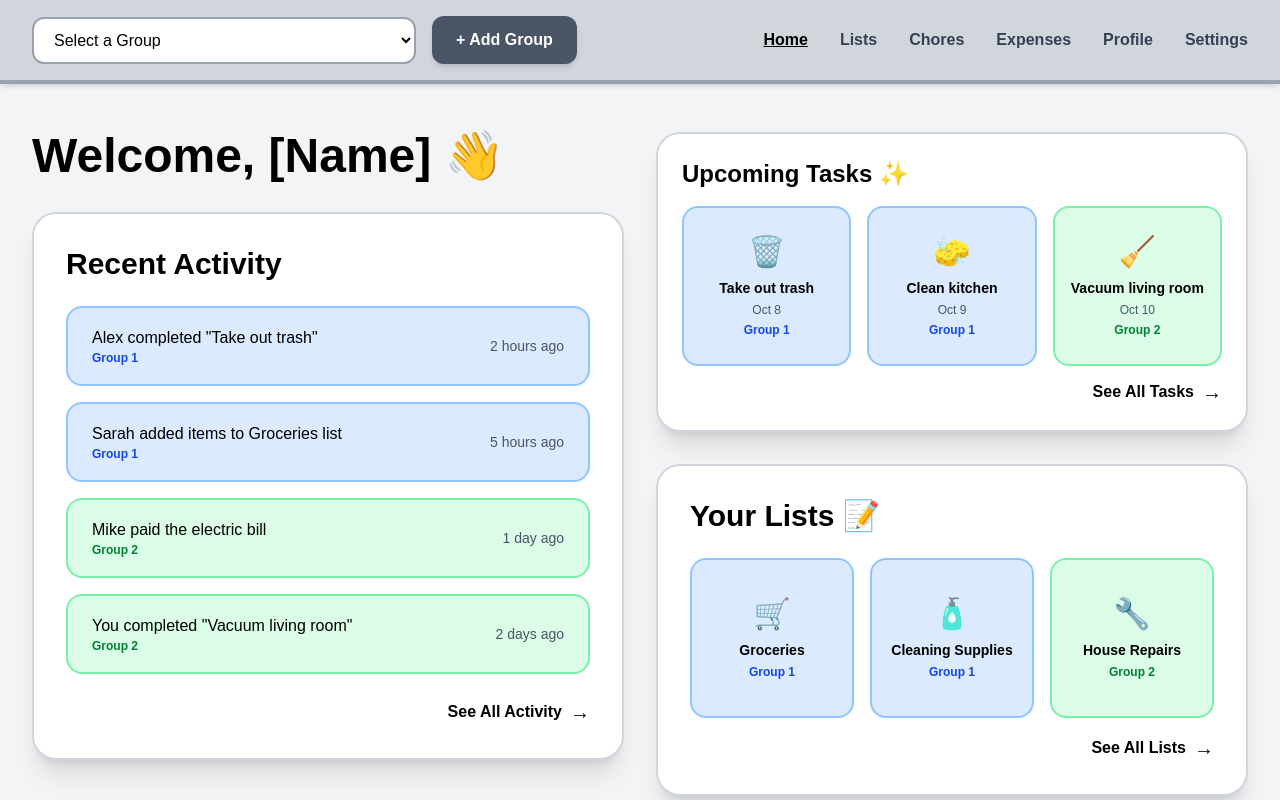
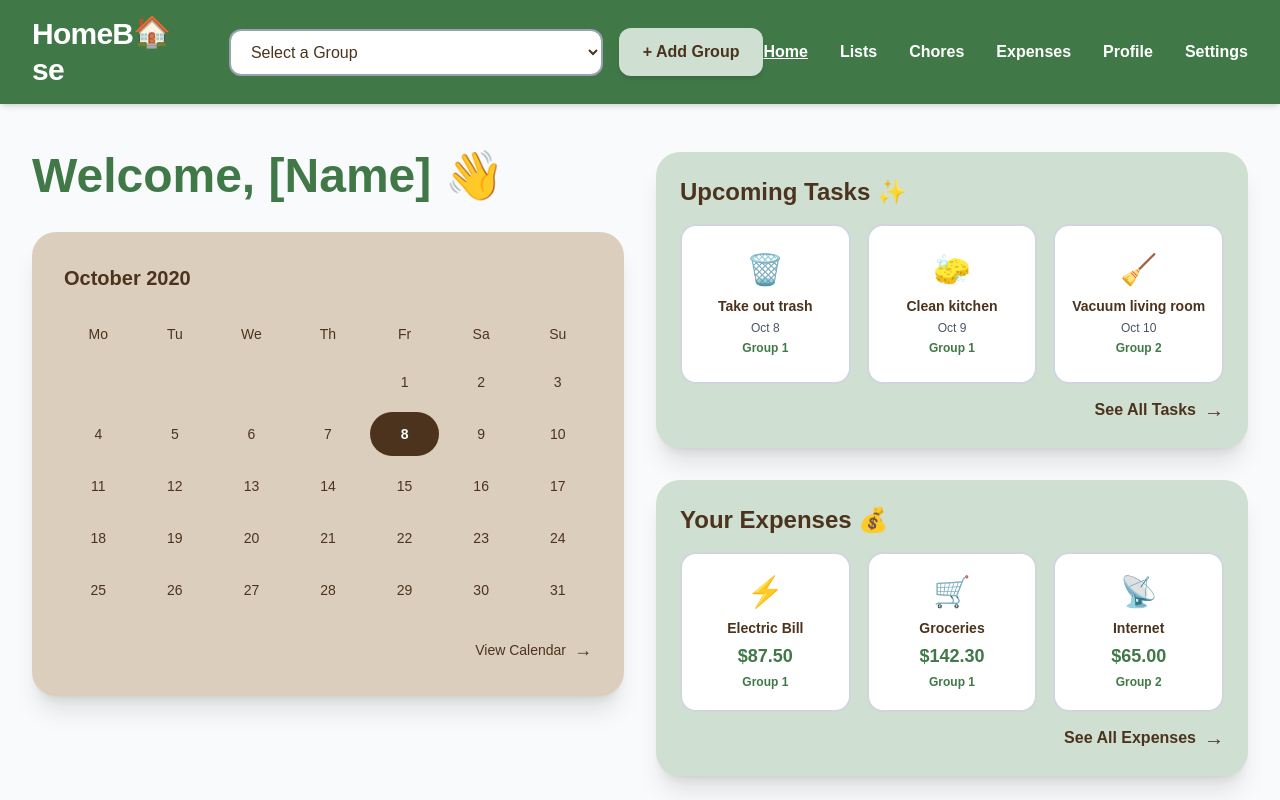
Before and after one commit to allycrowlz/fall25forgeteam3, a Next.js app in the folder frontend/: page /groups in a window 1280 px wide. Shown: the top 800 px of the page. Built offline with nearby package versions, Linux system fonts and the light colour scheme.

Commit message:
Updated colors of main pages and added placeholder calendar.

```diff
--- a/frontend/src/app/groups/page.tsx
+++ b/frontend/src/app/groups/page.tsx
@@ -1,23 +1,50 @@
+"use client";
+
 import Image from "next/image";
 import Link from "next/link";
+import { useState } from 'react';
 
 export default function Home() {
+  const [selectedDate, setSelectedDate] = useState(8);
+
+  // Generate calendar days for October 2020
+  const getDaysInMonth = () => {
+    const days = [];
+    const firstDay = 4; // October 1, 2020 is Thursday (0 = Monday)
+
+    // Add empty cells for days before month starts
+    for (let i = 0; i < firstDay; i++) {
+      days.push(null);
+    }
+
+    // Add days of the month
+    for (let i = 1; i <= 31; i++) {
+      days.push(i);
+    }
+
+    return days;
+  };
+
   return (
-    <div className="min-h-screen bg-gray-100 text-black">
+    <div className="min-h-screen bg-gray-50">
       {/* Header Navigation */}
-      <header className="bg-gray-300 shadow-md px-8 py-4 border-b-4 border-gray-400">
+      <header className="shadow-md px-8 py-4" style={{ backgroundColor: '#407947' }}>
         <div className="flex items-center justify-between max-w-7xl mx-auto">
-          {/* Left side - Dropdown and Add Button */}
+          {/* Left side - Logo, Dropdown and Add Button */}
           <div className="flex items-center gap-4">
-            <select className="w-96 px-4 py-3 bg-white border-2 border-gray-400 rounded-xl text-base font-medium focus:outline-none focus:ring-2 focus:ring-gray-500 focus:border-gray-500 transition-all">
+            <span className="text-3xl font-extrabold tracking-tight text-white mr-4">
+              HomeB<span className="inline-block -translate-y-0.5">🏠</span>se
+            </span>
+            <select className="w-96 px-4 py-3 bg-white border-2 border-gray-400 rounded-xl text-base font-medium focus:outline-none focus:ring-2 focus:ring-gray-500 focus:border-gray-500 transition-all" style={{ color: '#4C331D' }}>
               <option value="">Select a Group</option>
-              <option className="bg-blue-100">Group 1</option>
-              <option className="bg-green-100">Group 2</option>
-              <option className="bg-purple-100">Group 3</option>
+              <option>Group 1</option>
+              <option>Group 2</option>
+              <option>Group 3</option>
             </select>
             <Link
               href="/groups/join"
-              className="px-6 py-3 bg-gray-600 text-white rounded-xl font-semibold hover:bg-gray-700 transition-all shadow-md hover:shadow-lg transform hover:scale-105 whitespace-nowrap"
+              className="px-6 py-3 rounded-xl font-semibold hover:opacity-90 transition-all shadow-md hover:shadow-lg transform hover:scale-105 whitespace-nowrap"
+              style={{ backgroundColor: '#CFDFD1', color: '#4C331D' }}
             >
               + Add Group
             </Link>
@@ -25,22 +52,22 @@ export default function Home() {
 
           {/* Right side - Navigation Links */}
           <nav className="flex gap-8 items-center">
-            <a href="#" className="text-black font-semibold underline hover:text-gray-700 transition-colors">
+            <a href="#" className="text-white font-semibold underline hover:text-emerald-100 transition-colors">
               Home
             </a>
-            <a href="#" className="text-gray-700 font-semibold hover:text-black transition-colors">
+            <a href="#" className="text-white font-semibold hover:text-emerald-100 transition-colors">
               Lists
             </a>
-            <a href="#" className="text-gray-700 font-semibold hover:text-black transition-colors">
+            <a href="#" className="text-white font-semibold hover:text-emerald-100 transition-colors">
               Chores
             </a>
-            <a href="#" className="text-gray-700 font-semibold hover:text-black transition-colors">
+            <a href="#" className="text-white font-semibold hover:text-emerald-100 transition-colors">
               Expenses
             </a>
-            <a href="#" className="text-gray-700 font-semibold hover:text-black transition-colors">
+            <a href="#" className="text-white font-semibold hover:text-emerald-100 transition-colors">
               Profile
             </a>
-            <a href="#" className="text-gray-700 font-semibold hover:text-black transition-colors">
+            <a href="#" className="text-white font-semibold hover:text-emerald-100 transition-colors">
               Settings
             </a>
           </nav>
@@ -52,35 +79,47 @@ export default function Home() {
         <div className="grid grid-cols-1 lg:grid-cols-2 gap-8">
           {/* Left Column */}
           <div>
-            <h1 className="text-5xl font-bold mb-8">
+            <h1 className="text-5xl font-bold mb-8" style={{ color: '#407947' }}>
               Welcome, [Name] 👋
             </h1>
 
-            {/* Recent Activity Section */}
-            <div className="bg-white rounded-3xl p-8 shadow-xl border-2 border-gray-300">
-              <h2 className="text-3xl font-bold mb-6">Recent Activity</h2>
-              <div className="space-y-4">
-                {[
-                  { text: 'Alex completed "Take out trash"', time: '2 hours ago', group: 'Group 1' },
-                  { text: 'Sarah added items to Groceries list', time: '5 hours ago', group: 'Group 1' },
-                  { text: 'Mike paid the electric bill', time: '1 day ago', group: 'Group 2' },
-                  { text: 'You completed "Vacuum living room"', time: '2 days ago', group: 'Group 2' }
-                ].map((activity, index) => (
+            {/* Calendar Section */}
+            <div className="rounded-3xl p-8 shadow-xl" style={{ backgroundColor: '#DCCEBD' }}>
+              <h2 className="text-xl font-semibold mb-6" style={{ color: '#4C331D' }}>October 2020</h2>
+              <div className="grid grid-cols-7 gap-2">
+                {/* Day headers */}
+                {['Mo', 'Tu', 'We', 'Th', 'Fr', 'Sa', 'Su'].map((day) => (
+                  <div key={day} className="text-center font-medium text-sm py-2" style={{ color: '#4C331D' }}>
+                    {day}
+                  </div>
+                ))}
+
+                {/* Calendar days */}
+                {getDaysInMonth().map((day, index) => (
                   <div
                     key={index}
-                    className={`${activity.group === 'Group 1' ? 'bg-blue-100 border-blue-300' : 'bg-green-100 border-green-300'} border-2 rounded-2xl h-20 hover:shadow-md transition-all hover:scale-102 flex items-center justify-between px-6`}
+                    className={`text-center py-3 text-sm ${
+                      day === null
+                        ? ''
+                        : day === selectedDate
+                        ? 'text-white rounded-full font-semibold'
+                        : 'rounded-full cursor-pointer'
+                    }`}
+                    style={
+                      day === selectedDate
+                        ? { backgroundColor: '#4C331D' }
+                        : day !== null
+                        ? { color: '#4C331D' }
+                        : {}
+                    }
                   >
-                    <div className="flex flex-col">
-                      <span className="font-medium">{activity.text}</span>
-                      <span className={`text-xs font-semibold ${activity.group === 'Group 1' ? 'text-blue-700' : 'text-green-700'}`}>{activity.group}</span>
-                    </div>
-                    <span className="text-sm text-gray-600">{activity.time}</span>
+                    {day}
                   </div>
                 ))}
               </div>
-              <button className="mt-6 flex items-center gap-2 text-base font-semibold hover:text-gray-700 ml-auto group">
-                See All Activity
-                <span className="text-xl group-hover:translate-x-1 transition-transform">→</span>
+              <button className="mt-6 flex items-center gap-2 text-sm font-medium hover:opacity-80 ml-auto group" style={{ color: '#4C331D' }}>
+                View Calendar
+                <span className="text-lg group-hover:translate-x-1 transition-transform">→</span>
               </button>
             </div>
           </div>
@@ -88,8 +127,8 @@ export default function Home() {
           {/* Right Column */}
           <div className="space-y-8">
             {/* Upcoming Tasks Section */}
-            <div className="bg-white rounded-3xl p-6 shadow-xl border-2 border-gray-300">
-              <h2 className="text-2xl font-bold mb-4">Upcoming Tasks ✨</h2>
+            <div className="rounded-3xl p-6 shadow-xl" style={{ backgroundColor: '#CFDFD1' }}>
+              <h2 className="text-2xl font-bold mb-4" style={{ color: '#4C331D' }}>Upcoming Tasks ✨</h2>
               <div className="grid grid-cols-3 gap-4 mb-3">
                 {[
                   { name: 'Take out trash', date: 'Oct 8', group: 'Group 1', emoji: '🗑️' },
@@ -98,24 +137,52 @@ export default function Home() {
                 ].map((task) => (
                   <div
                     key={task.name}
-                    className={`${task.group === 'Group 1' ? 'bg-blue-100 border-blue-300' : 'bg-green-100 border-green-300'} rounded-2xl h-40 flex flex-col items-center justify-center px-4 border-2 hover:shadow-lg transition-all hover:scale-105 cursor-pointer`}
+                    className="bg-white rounded-2xl h-40 flex flex-col items-center justify-center px-4 border-2 border-gray-300 hover:shadow-lg transition-all hover:scale-105 cursor-pointer"
                   >
                     <div className="text-3xl mb-2">{task.emoji}</div>
-                    <span className="font-bold text-center mb-1 text-sm">{task.name}</span>
+                    <span className="font-bold text-center mb-1 text-sm" style={{ color: '#4C331D' }}>{task.name}</span>
                     <span className="text-xs text-gray-600 text-center font-medium">{task.date}</span>
-                    <span className={`text-xs text-center font-semibold mt-1 ${task.group === 'Group 1' ? 'text-blue-700' : 'text-green-700'}`}>{task.group}</span>
+                    <span className="text-xs text-center font-semibold mt-1" style={{ color: '#407947' }}>{task.group}</span>
                   </div>
                 ))}
               </div>
-              <button className="flex items-center gap-2 text-base font-semibold hover:text-gray-700 ml-auto group">
+              <button className="flex items-center gap-2 text-base font-semibold hover:opacity-80 ml-auto group" style={{ color: '#4C331D' }}>
                 See All Tasks
                 <span className="text-xl group-hover:translate-x-1 transition-transform">→</span>
               </button>
             </div>
 
+            {/* Your Expenses Section */}
+            <div className="rounded-3xl p-6 shadow-xl" style={{ backgroundColor: '#CFDFD1' }}>
+              <h2 className="text-2xl font-bold mb-4" style={{ color: '#4C331D' }}>Your Expenses 💰</h2>
+              <div className="grid grid-cols-3 gap-4 mb-3">
+                {[
+                  { name: 'Electric Bill', amount: '$87.50', group: 'Group 1', emoji: '⚡' },
+                  { name: 'Groceries', amount: '$142.30', group: 'Group 1', emoji: '🛒' },
+                  { name: 'Internet', amount: '$65.00', group: 'Group 2', emoji: '📡' }
+                ].map((expense) => (
+                  <div
+                    key={expense.name}
+                    className="bg-white rounded-2xl h-40 flex flex-col items-center justify-center px-4 border-2 border-gray-300 hover:shadow-lg transition-all hover:scale-105 cursor-pointer"
+                  >
+                    <div className="text-3xl mb-2">{expense.emoji}</div>
+                    <span className="font-bold text-center mb-1 text-sm" style={{ color: '#4C331D' }}>{expense.name}</span>
+                    <span className="text-lg font-bold text-center" style={{ color: '#407947' }}>{expense.amount}</span>
+                    <span className="text-xs text-center font-semibold mt-1" style={{ color: '#407947' }}>{expense.group}</span>
+                  </div>
+                ))}
+              </div>
+              <div className="flex justify-end">
+                <Link href="/expenses" className="flex items-center gap-2 text-base font-semibold hover:opacity-80 group" style={{ color: '#4C331D' }}>
+                  See All Expenses
+                  <span className="text-xl group-hover:translate-x-1 transition-transform">→</span>
+                </Link>
+              </div>
+            </div>
+
             {/* Your Lists Section */}
-            <div className="bg-white rounded-3xl p-8 shadow-xl border-2 border-gray-300">
-              <h2 className="text-3xl font-bold mb-6">Your Lists 📝</h2>
+            <div className="rounded-3xl p-8 shadow-xl" style={{ backgroundColor: '#CFDFD1' }}>
+              <h2 className="text-3xl font-bold mb-6" style={{ color: '#4C331D' }}>Your Lists 📝</h2>
               <div className="grid grid-cols-3 gap-4 mb-4">
                 {[
                   { name: 'Groceries', group: 'Group 1', emoji: '🛒' },
@@ -124,18 +191,20 @@ export default function Home() {
                 ].map((list) => (
                   <div
                     key={list.name}
-                    className={`${list.group === 'Group 1' ? 'bg-blue-100 border-blue-300' : 'bg-green-100 border-green-300'} rounded-2xl h-40 flex flex-col items-center justify-center px-4 border-2 hover:shadow-lg transition-all hover:scale-105 cursor-pointer`}
+                    className="bg-white rounded-2xl h-40 flex flex-col items-center justify-center px-4 border-2 border-gray-300 hover:shadow-lg transition-all hover:scale-105 cursor-pointer"
                   >
                     <div className="text-3xl mb-2">{list.emoji}</div>
-                    <span className="font-bold text-center mb-1 text-sm">{list.name}</span>
-                    <span className={`text-xs text-center font-semibold ${list.group === 'Group 1' ? 'text-blue-700' : 'text-green-700'}`}>{list.group}</span>
+                    <span className="font-bold text-center mb-1 text-sm" style={{ color: '#4C331D' }}>{list.name}</span>
+                    <span className="text-xs text-center font-semibold" style={{ color: '#407947' }}>{list.group}</span>
                   </div>
                 ))}
               </div>
-              <button className="flex items-center gap-2 text-base font-semibold hover:text-gray-700 ml-auto group">
-                See All Lists
-                <span className="text-xl group-hover:translate-x-1 transition-transform">→</span>
-              </button>
+              <div className="flex justify-end">
+                <Link href="/shoppinglist" className="flex items-center gap-2 text-base font-semibold hover:opacity-80 group" style={{ color: '#4C331D' }}>
+                  See All Lists
+                  <span className="text-xl group-hover:translate-x-1 transition-transform">→</span>
+                </Link>
+              </div>
             </div>
           </div>
         </div>
```
